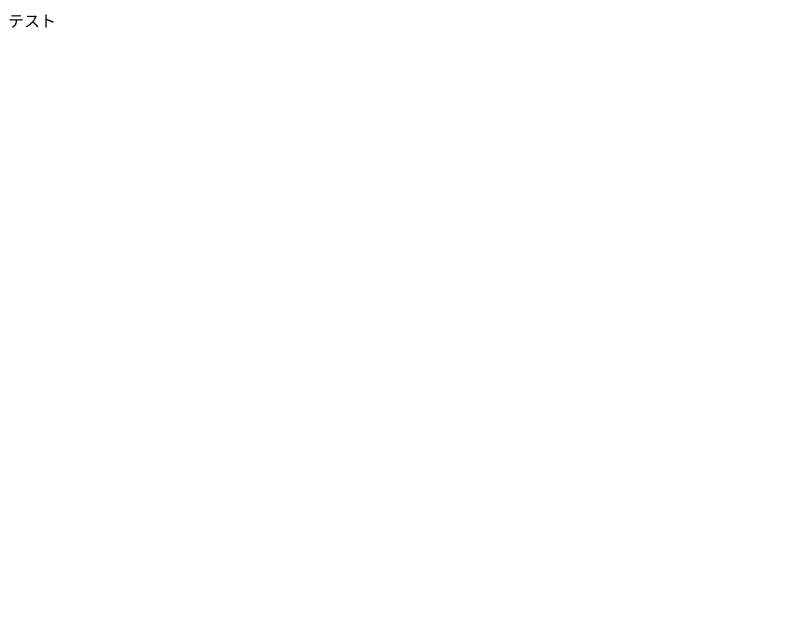
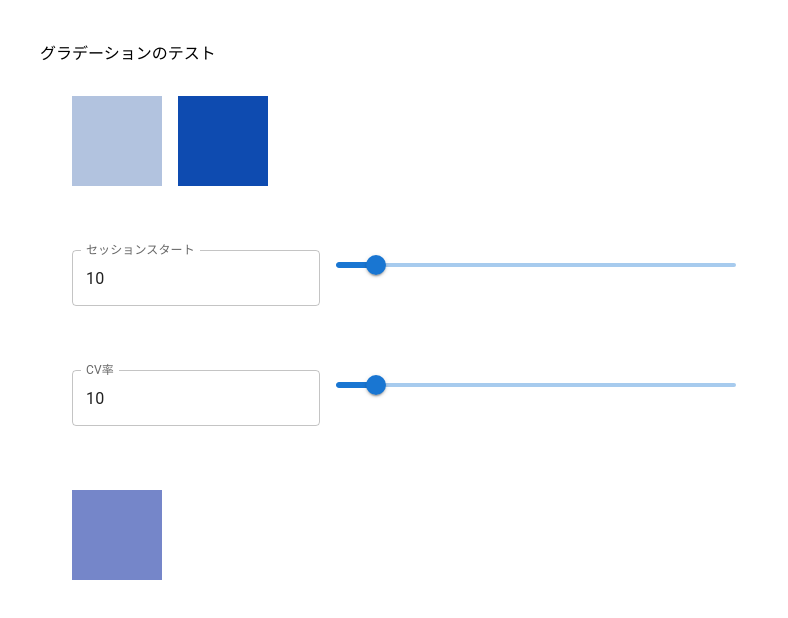
Before and after one commit to rikuhidaka/ts-sandbox, a Next.js app: page / in a window 1280 px wide. Shown: the top 618 px of the page, without its empty margins (0-788 px from the left). Built offline with nearby package versions, Linux system fonts and the light colour scheme.

Commit message:
✨ 色の確定ロジックの見本を調整

```diff
--- a/app/page.tsx
+++ b/app/page.tsx
@@ -1,3 +1,126 @@
-export default function Home() {
-  return <div>テスト</div>;
-}
+"use client";
+
+import { Box, Slider, TextField } from "@mui/material";
+import { useMemo, useState } from "react";
+import { Lab, RGB } from "../src/assets/color/function";
+import { labToSRGB, sRGBtoLab } from "../src/assets/color";
+import { logisticBasedCurve } from "../src/assets/math/func/logistic-based-curve";
+
+/**
+ * 認証ページのレイアウト
+ * @param props - コンポーネントのprops
+ */
+const Page = () => {
+  const color1: RGB = [178, 195, 223];
+  const color2: RGB = [14, 75, 176];
+
+  const [value, setValue] = useState<number>(10);
+  const [sessionStartValue, setSessionStartValue] = useState<number>(10);
+
+  const color3 = useMemo(() => {
+    const color1Lab = sRGBtoLab(color1);
+    const color2Lab = sRGBtoLab(color2);
+
+    console.log("color1Lab", color1Lab);
+    console.log("color2Lab", color2Lab);
+
+    const generateK = (x: number) => -40 * x + 40;
+
+    const color3Gain = logisticBasedCurve(
+      value / 100,
+      sessionStartValue / 100,
+      generateK(sessionStartValue / 100)
+    );
+
+    console.log("color3Gain", color3Gain);
+
+    const color3Lab: Lab = [
+      color1Lab[0] + color3Gain * (color2Lab[0] - color1Lab[0]),
+      color1Lab[1] + color3Gain * (color2Lab[1] - color1Lab[1]),
+      color1Lab[2] + color3Gain * (color2Lab[2] - color1Lab[2]),
+    ];
+
+    console.log("color3Lab", color3Lab);
+
+    console.log("labToSRGB(color3Lab)", labToSRGB(color3Lab));
+
+    return labToSRGB(color3Lab);
+  }, [value]);
+
+  const displaySize = 90;
+
+  return (
+    <Box padding={4}>
+      <Box>グラデーションのテスト</Box>
+      <Box display="flex" padding={4} gap={2}>
+        <Box
+          sx={{ backgroundColor: `rgba(${color1}, 1)` }}
+          width={displaySize}
+          height={displaySize}
+        />
+        <Box
+          sx={{ backgroundColor: `rgba(${color2}, 1)` }}
+          width={displaySize}
+          height={displaySize}
+        />
+      </Box>
+      <Box display="flex" padding={4} gap={2}>
+        <TextField
+          type="number"
+          label="セッションスタート"
+          variant="outlined"
+          value={sessionStartValue}
+          onChange={(e) => {
+            const value = e.target.value;
+            if (value) {
+              setSessionStartValue(Number(value));
+            }
+          }}
+        />
+        <Box width={400}>
+          <Slider
+            value={sessionStartValue}
+            onChange={(e, value) => {
+              setSessionStartValue(value as number);
+            }}
+            min={0}
+            max={100}
+          />
+        </Box>
+      </Box>
+      <Box display="flex" padding={4} gap={2}>
+        <TextField
+          type="number"
+          label="CV率"
+          variant="outlined"
+          value={value}
+          onChange={(e) => {
+            const value = e.target.value;
+            if (value) {
+              setValue(Number(value));
+            }
+          }}
+        />
+        <Box width={400}>
+          <Slider
+            value={value}
+            onChange={(e, value) => {
+              setValue(value as number);
+            }}
+            min={0}
+            max={100}
+          />
+        </Box>
+      </Box>
+      <Box display="flex" padding={4} gap={2}>
+        <Box
+          sx={{ backgroundColor: `rgba(${color3}, 1)` }}
+          width={displaySize}
+          height={displaySize}
+        />
+      </Box>
+    </Box>
+  );
+};
+
+export default Page;
```
